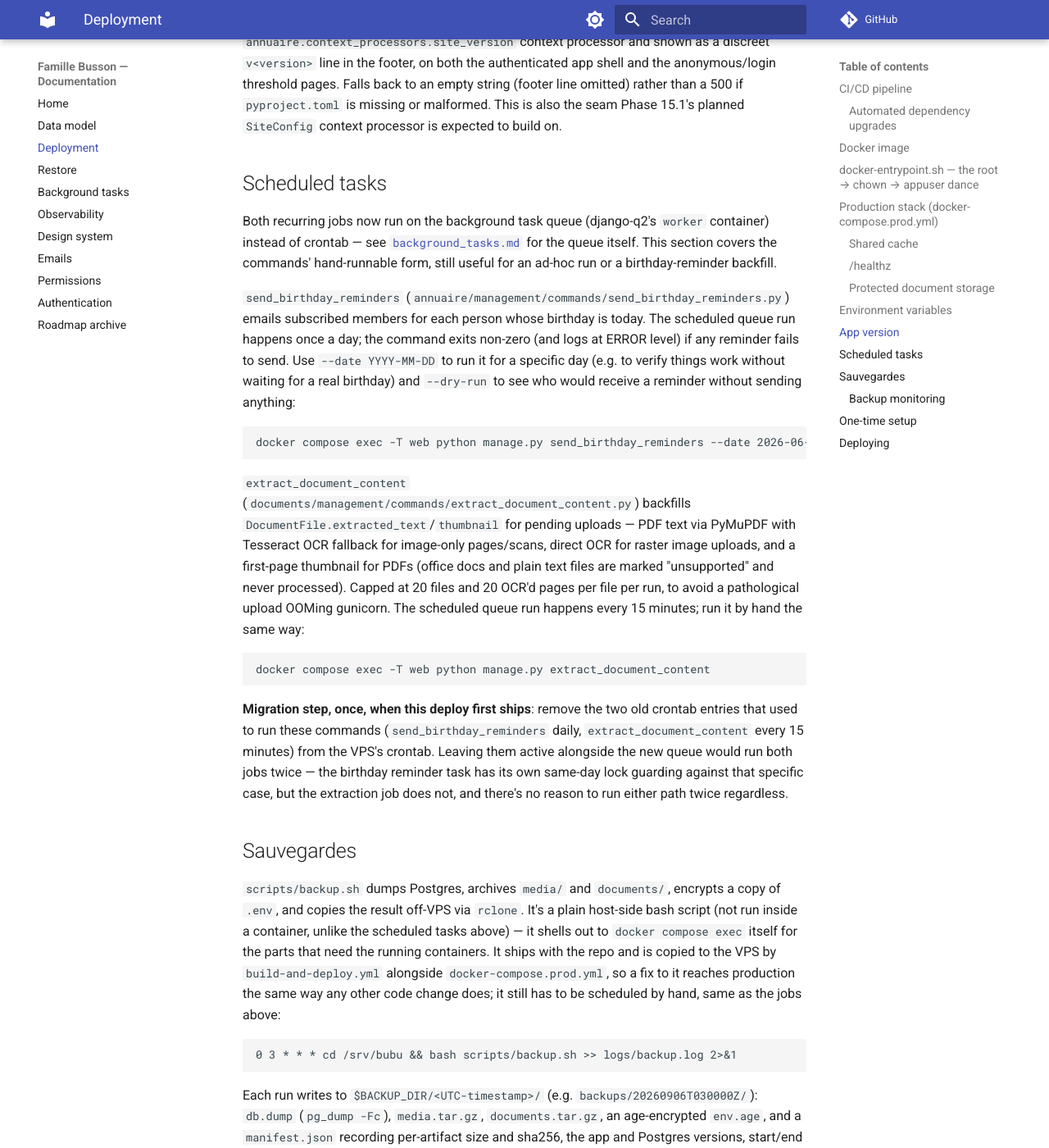
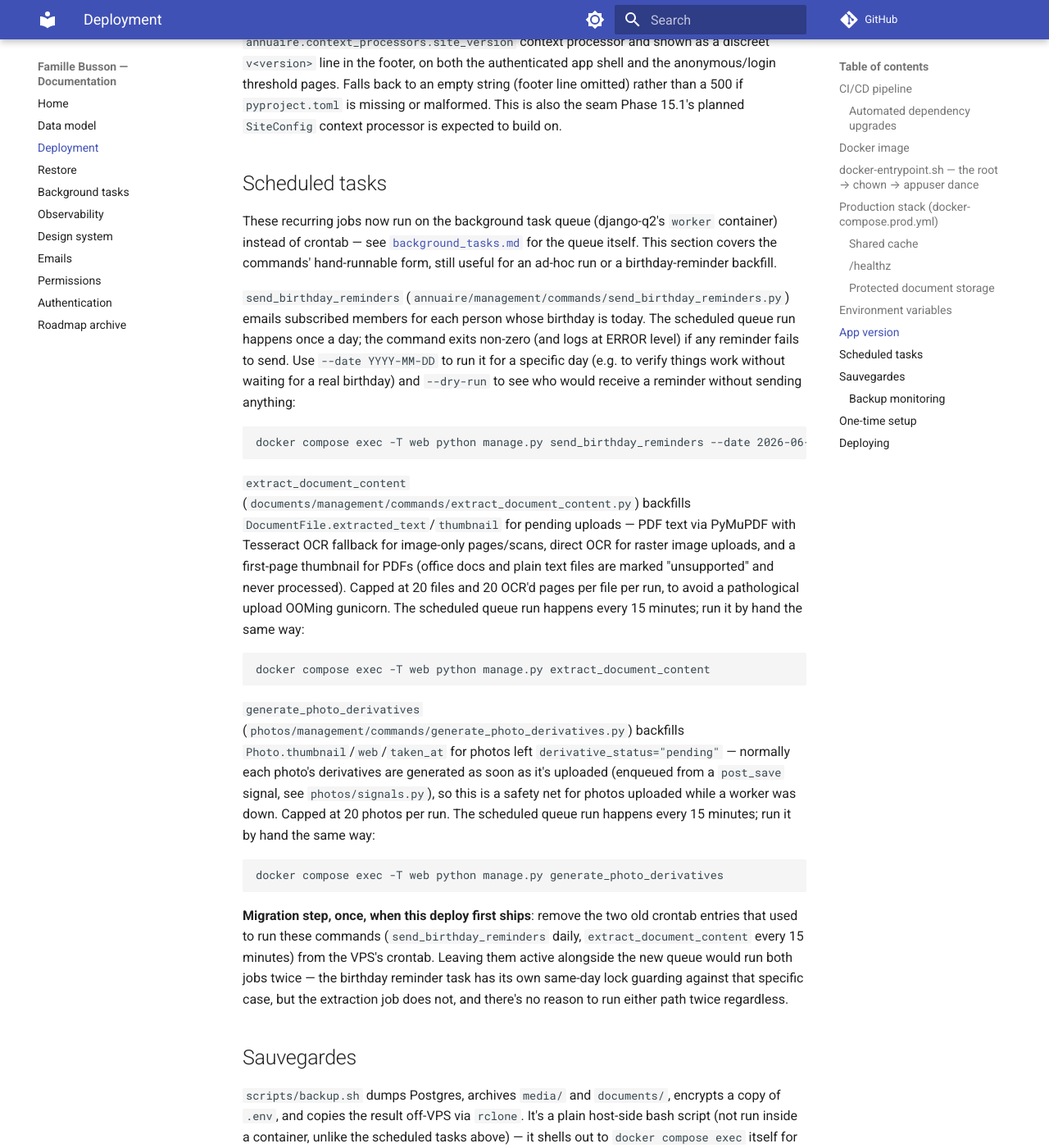
Before and after one commit to reboulip/famille-busson, an MkDocs documentation site: the page built from docs/deployment.md, in a window 1280 px wide and 1400 px high, scrolled down 4749 px. Shown: the whole window at 82% size. Built offline with MkDocs 1.6.1 and Material for MkDocs 9.7.7, drawn with Linux system fonts in a browser that asks for light colours; comment, search, counter and statistics services are not loaded.

Commit message:
docs: sync documentation for Phase 10
- README.md — mention the new group-restricted photo library (photos)
  alongside the existing annuaire/publications/documents apps.
- docs/deployment.md — note the new generate_photo_derivatives management
  command in the scheduled-tasks section, alongside the two pre-existing
  recurring jobs.
- docs/restore.md — add Photo to the restore-drill verification checklist's
  file-existence spot-check (photos have been backed up inside
  documents_data since 10.1, but the checklist's example script only ever
  exercised DocumentFile, so a restore drill could pass without ever
  confirming a single photo survived).

Co-Authored-By: Claude Sonnet 5 <noreply@anthropic.com>
Claude-Session: https://claude.ai/code/session_01CtxuwVxTjNJJygbHpJzm4T

````diff
--- a/docs/deployment.md
+++ b/docs/deployment.md
@@ -192,7 +192,7 @@ expected to build on.
 
 ## Scheduled tasks
 
-Both recurring jobs now run on the background task queue (django-q2's `worker`
+These recurring jobs now run on the background task queue (django-q2's `worker`
 container) instead of crontab — see [`background_tasks.md`](background_tasks.md) for
 the queue itself. This section covers the commands' hand-runnable form, still useful
 for an ad-hoc run or a birthday-reminder backfill.
@@ -218,6 +218,17 @@ every 15 minutes; run it by hand the same way:
 
 ```
 docker compose exec -T web python manage.py extract_document_content
+```
+
+`generate_photo_derivatives` (`photos/management/commands/generate_photo_derivatives.py`)
+backfills `Photo.thumbnail`/`web`/`taken_at` for photos left `derivative_status="pending"`
+— normally each photo's derivatives are generated as soon as it's uploaded (enqueued from
+a `post_save` signal, see `photos/signals.py`), so this is a safety net for photos
+uploaded while a worker was down. Capped at 20 photos per run. The scheduled queue run
+happens every 15 minutes; run it by hand the same way:
+
+```
+docker compose exec -T web python manage.py generate_photo_derivatives
 ```
 
 **Migration step, once, when this deploy first ships**: remove the two old crontab
````
Also changed, not shown: README.md (+3 -2 lines), docs/restore.md (+7 -2 lines).
